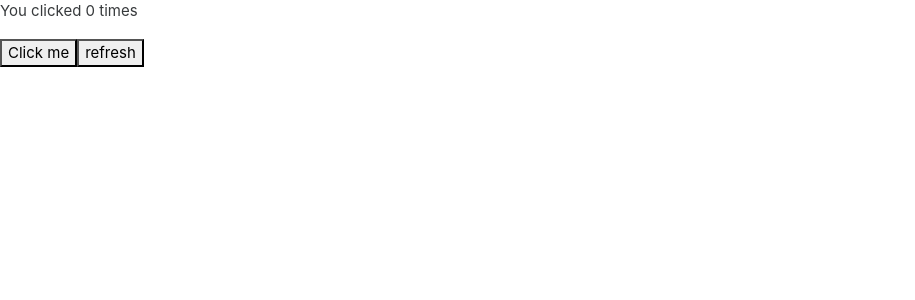
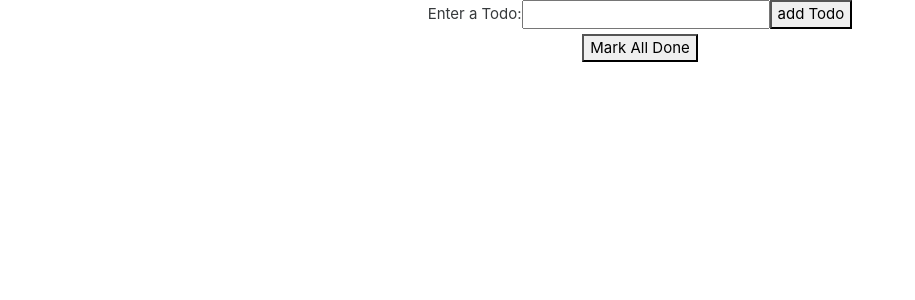
Before and after one commit to hieu13101009/api_planShop, a React (Create React App) app in the folder react/: page /Example in a window 1280 px wide. Shown: the top 300 px of the page, without its empty margins (0-915 px from the left). Built offline with nearby package versions, Linux system fonts and the light colour scheme.

Commit message:
react add example hook

```diff
--- a/react/src/App.css
+++ b/react/src/App.css
@@ -36,3 +36,7 @@
     transform: rotate(360deg);
   }
 }
+
+.done {
+  text-decoration: line-through;
+}
--- a/react/src/views/Example.js
+++ b/react/src/views/Example.js
@@ -1,23 +1,91 @@
-import React, { useState, useEffect } from 'react';
+import React, { useState, useCallback, useEffect } from 'react';
 
-function Example() {
-    const [count, setCount] = useState(0);
+const App = () => {
+const [newTodo, setNewTodo] = useState('');
+const [todos, setTodos] = useState([]);
 
-    useEffect(() => {
-        document.title = `You clicked ${count} times`;
+const onNewTodoChange = useCallback(
+    (event) => {
+    setNewTodo(event.target.value)
+    console.log(event.target.value)
+    },
+    [],
+)
+const formSubmitted = useCallback((event) => {
+    event.preventDefault();
+    if (!newTodo.trim()) return;
+    console.log('form was submitted')
+    setTodos([
+    {
+        id: todos.length ? todos[0].id + 1 : 1,
+        content: newTodo,
+        done: false
+    },
+    ...todos
+
+    ])
+    setNewTodo('');
+}, [newTodo, todos]);
+
+const addTodo = useCallback((todo, index) => (event) => {
+    const newTodos = [...todos];
+    newTodos.splice(index, 1, {
+    ...todo,
+    done: !todo.done
+    })
+    setTodos(newTodos)
+}, [todos])
+
+const removeTodo = useCallback((todo) => (event) => {
+    setTodos(todos.filter(otherTodo => otherTodo !== todo));
+}, [todos]);
+
+const markAllDone = useCallback(() => {
+    // create a copy of the array
+    // create a copy of each of the items
+        // update the done property to be true on each of the new items
+    const updatedTodos = todos.map(todo => {
+    return {
+        ...todo,
+        done: true,
+    };
     });
+    setTodos(updatedTodos);
+}, [todos]);
 
-    return (
-        <div>
-            <p>You clicked {count} times</p>
-        <button onClick={() => setCount(count + 1)}>
-            Click me
-        </button>
-        <button onClick={() => setCount(0)}>
-            refresh
-        </button>
-        </div>
-    );
+useEffect(() => {
+    console.log('todos', todos)
+}, [todos])
+
+return (
+    <div className="App">
+    <form onSubmit={formSubmitted}>
+        <label>Enter a Todo: </label>
+        <input
+        id="newTodo"
+        name="newTodo"
+        value={newTodo}
+        onChange={onNewTodoChange}
+        />
+    <button>add Todo</button>
+    </form>
+    <button onClick={markAllDone}>Mark All Done</button>
+    <ul>
+        {todos.map((todo, index) => (
+        <li
+            key={todo.id}>
+            <input
+            checked={todo.done}
+            type="checkbox"
+            onChange={addTodo(todo, index)}
+            />
+            <span className={todo.done ? 'done': ''}>{todo.content}</span>
+            <button onClick={removeTodo(todo)}>Remove Todo</button>
+        </li>
+        ))}
+    </ul>
+    </div>
+);
 }
 
-export default Example;
+export default App;
```
